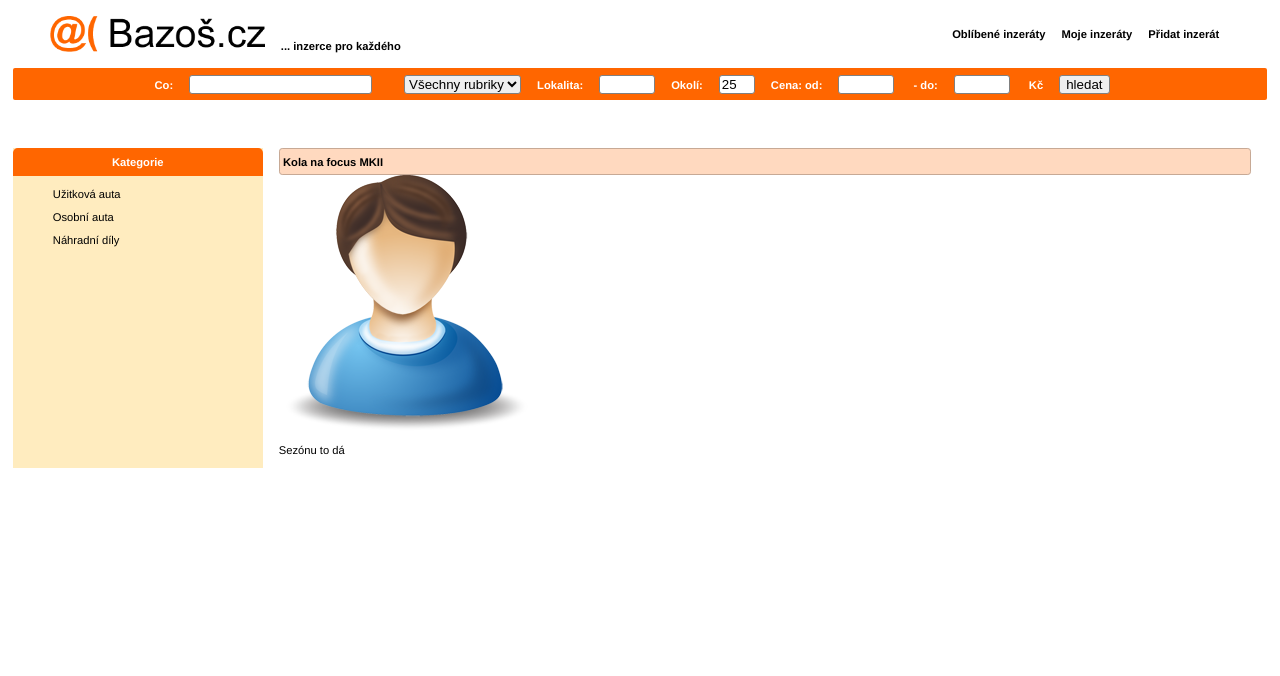
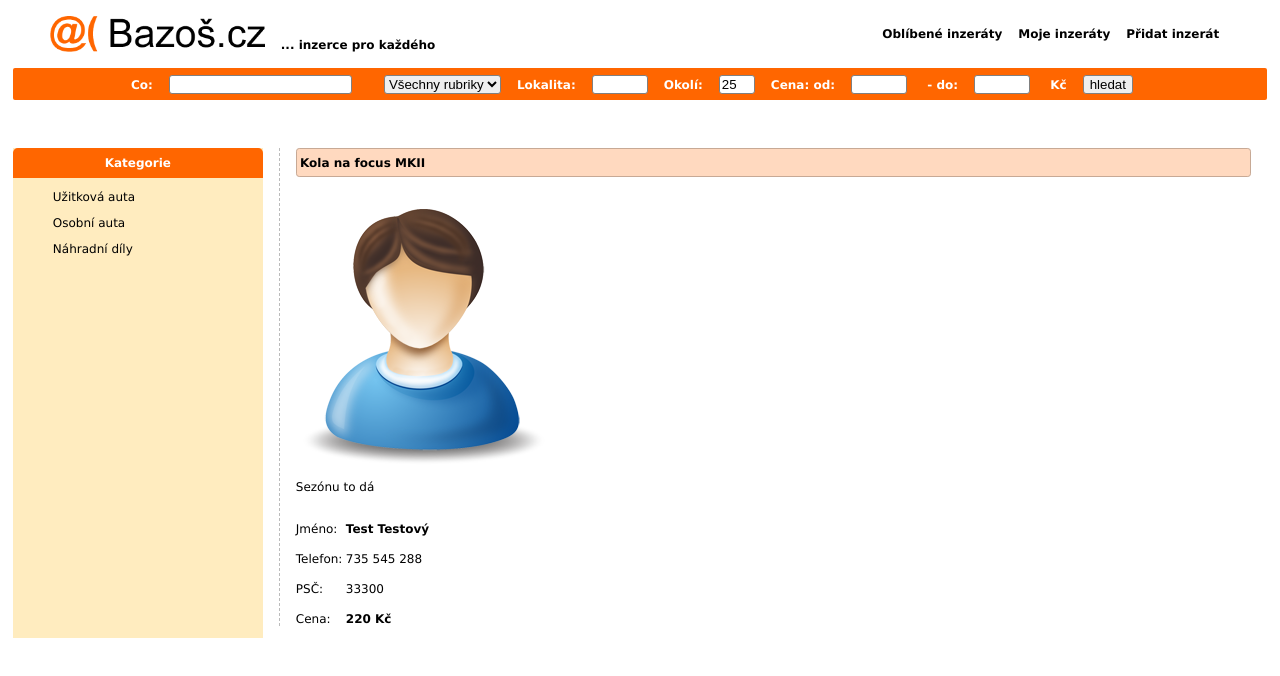
Before and after one commit to chaozek/bazos, a React (Create React App) app: page /kategorie/auto/nahradni-dily/6 in a window 1280 px wide. Shown: the top 676 px of the page. Built offline with nearby package versions, Linux system fonts and the light colour scheme.

Commit message:
update 19.9.

```diff
--- a/src/components/routes/AddPost.jsx
+++ b/src/components/routes/AddPost.jsx
@@ -16,6 +16,7 @@ export default function AddPost(props) {
         <form onSubmit={handleSubmit}>
           <P>Kategorie *</P>
           <select
+            type="select"
             value={newPost.kategorie}
             name="kategorie"
             required
@@ -23,7 +24,6 @@ export default function AddPost(props) {
               handleChange(e);
             }}
           >
-
             {data.map((data, i) => (
               <option key={i} value={data.url} required>
                 {data.name}
@@ -35,9 +35,7 @@ export default function AddPost(props) {
             type="text"
             name="nadpis"
             value={newPost.nadpis}
-            onChange={(e) => {
-              handleChange(e);
-            }}
+            onChange={handleChange}
           />
           <P>Text </P>
           <textarea
@@ -50,7 +48,7 @@ export default function AddPost(props) {
           />
           <P>Cena v Kč </P>
           <input
-            type="text"
+            type="number"
             name="cena"
             value={newPost.cena}
             onChange={(e) => {
@@ -59,7 +57,7 @@ export default function AddPost(props) {
           />
           <P>PSČ</P>
           <input
-            type="text"
+            type="number"
             name="psč"
             value={newPost.psč}
             onChange={(e) => {
--- a/src/components/routes/SinglePost.jsx
+++ b/src/components/routes/SinglePost.jsx
@@ -16,14 +16,40 @@ export default function SinglePost(props) {
   };
   const cathegory = posts[getCathegory];
   const getData = cathegory.find((p) => getIdFun(p.id) === getId);
-  const { nadpis, text, img } = getData;
+  const { nadpis, text, img, cena, psč } = getData;
 
   return (
-    <div>
+    <Single>
       <Side>{nadpis}</Side>
-      <img src={img} alt="" />
+      <Image src={img} alt="product foto" />
       <p>{text}</p>
-    </div>
+      <Detail>
+        <ul>
+          <li>
+            <Left>Jméno:</Left>
+            <Right>
+              <strong>Test Testový</strong>
+            </Right>
+          </li>
+          <li>
+            {" "}
+            <Left>Telefon:</Left>
+            <Right>735 545 288</Right>
+          </li>
+          <li>
+            {" "}
+            <Left>PSČ:</Left>
+            <Right>{psč}</Right>
+          </li>
+          <li>
+            <Left>Cena:</Left>
+            <Right>
+              <strong>{cena} Kč</strong>
+            </Right>
+          </li>
+        </ul>
+      </Detail>
+    </Single>
   );
 }
 const Side = styled.div`
@@ -33,3 +59,25 @@ const Side = styled.div`
   padding: 0.4rem 0.2rem;
   border: 1px solid #c7a995;
 `;
+const Image = styled.img`
+  margin-top: 2rem;
+`;
+const Single = styled.div`
+  border-left: 1px dashed #bbbbbb;
+  padding-left: 1rem;
+`;
+const Left = styled.div`
+  width: 50px;
+`;
+const Right = styled.div``;
+const Detail = styled.div`
+  ul {
+    padding: 0;
+    flex-direction: column;
+  }
+  li {
+    padding-top: 1rem;
+    display: flex;
+    flex-wrap: wrap;
+  }
+`;
--- a/src/components/routesLayout/Cathegory.jsx
+++ b/src/components/routesLayout/Cathegory.jsx
@@ -35,7 +35,9 @@ export default function Cathegory(props) {
             <H4>{cat.nadpis}</H4>
           </LinkDiv>
           <Left>
-            <Img src={cat.img} alt="" />
+            <ImageLink to={`/kategorie/${getId}/${cat.kategorie}/${cat.id}`}>
+              <Img src={cat.img} alt="" />
+            </ImageLink>
             <p>{cat.text}</p>
           </Left>
           <Right>
@@ -58,10 +60,14 @@ const LinkDiv = styled(Link)`
   width: 100%;
   text-decoration: underline;
 `;
+const ImageLink = styled(Link)`
+  text-decoration: underline;
+`;
 const List = styled.div`
   padding: 0.2rem 0.4rem;
   border-top: 1px solid rgb(221, 221, 221);
   display: flex;
+  padding-bottom: 2rem;
   flex-wrap: wrap;
   :hover {
     background-color: #fbf3e1;
@@ -79,6 +85,7 @@ const Listing = styled.div`
 
 const Left = styled.div`
   display: flex;
+  flex-direction: row;
   flex: 1;
 `;
 const Text = styled.p`
@@ -95,7 +102,8 @@ const FilterText = styled.p`
 `;
 const Img = styled.img`
   width: 100px;
-  min-width: 100px;
+  border: 1px solid black;
+  margin-right: 1rem;
 `;
 const Right = styled.div`
   display: flex;
--- a/src/context/BazosState.jsx
+++ b/src/context/BazosState.jsx
@@ -1,4 +1,4 @@
-import React, { createContext, useState } from "react";
+import React, { createContext, useState, useEffect } from "react";
 import { v4 as uuidv4 } from "uuid";
 import anonym from "../imgs/anonym.png";
 import useLocalStorage from "./useLocalStorage.jsx";
@@ -143,6 +143,7 @@ const BazosState = (props) => {
       psč: "",
       img: anonym,
     });
+
     let cathegoryType = Object.keys(newTransPost)[0];
     const post1 = newTransPost[cathegoryType][0];
     setPosts((p) => {
@@ -152,18 +153,22 @@ const BazosState = (props) => {
       };
     });
   };
-  const handleChange = (e) => {
+  const handleChange = async (e) => {
     let value = e.target.value;
     let name = e.target.name;
-    setNewPost((p) => {
+    await setNewPost((p) => {
       return {
         ...p,
         [name]: value,
         id: uuidv4(),
       };
     });
+  };
+  useEffect(() => {
     transformObj(newPost);
-  };
+    console.log()
+  }, [newPost]);
+
   const transformObj = (post) => {
     const { cena, nadpis, kategorie, text, psč, id } = post;
     const newPost = {
--- a/src/data/SellSections.jsx
+++ b/src/data/SellSections.jsx
@@ -20,7 +20,7 @@ export const data = [
   },
   {
     url: "auto",
-    name: "Auto",
+    name: "Auta",
     img: auto,
   },
 ];
--- a/src/globalStyles.jsx
+++ b/src/globalStyles.jsx
@@ -6,8 +6,8 @@ export const GlobalStyle = createGlobalStyle`
     margin: 0;
     padding: 0;
     box-sizing: border-box;
-    font-family: Open-Sans, Helvetica, Sans-Serif;
-    font-size: .7rem;
+    font-family: Verdana, Open-Sans, Helvetica, Sans-Serif;
+    font-size: .75rem;
   }
   ul{
   list-style: none;
```
